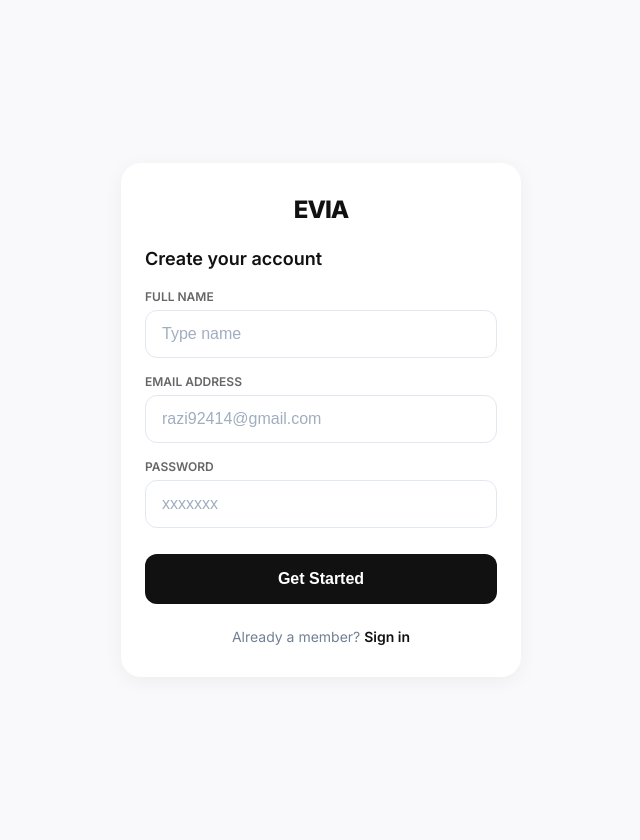
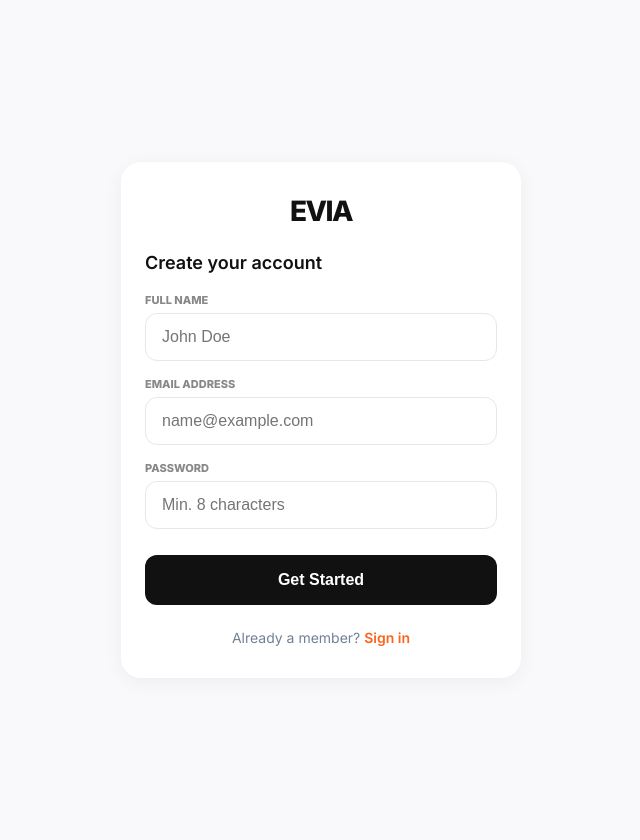
Before and after one commit to gmkarshad45-design/evia-shop, a Flask app: page /signup in a window 1280 px wide. Shown: the whole page, without its empty margins (319-959 px from the left). Run offline with Flask 3, Linux system fonts and the light colour scheme.

Commit message:
Update signup.html

```diff
--- a/templates/signup.html
+++ b/templates/signup.html
@@ -8,7 +8,7 @@
     <style>
         :root {
             --primary-black: #111111;
-            --accent-green: #28a745;
+            --accent-orange: #fb641b;
             --bg-gray: #f9f9fb;
             --border-color: #e2e8f0;
         }
@@ -34,15 +34,11 @@
             box-sizing: border-box;
         }
 
-        .logo-area {
-            text-align: center;
-            margin-bottom: 24px;
-        }
-
+        .logo-area { text-align: center; margin-bottom: 24px; }
         .logo-area h1 {
-            font-size: 24px;
+            font-size: 28px;
             font-weight: 800;
-            letter-spacing: -1px;
+            letter-spacing: -1.5px;
             margin: 0;
             color: var(--primary-black);
         }
@@ -55,15 +51,13 @@
             margin-bottom: 20px;
         }
 
-        .input-group {
-            margin-bottom: 16px;
-        }
+        .input-group { margin-bottom: 16px; }
 
         label {
             display: block;
-            font-size: 12px;
-            font-weight: 600;
-            color: #666;
+            font-size: 11px;
+            font-weight: 700;
+            color: #888;
             margin-bottom: 6px;
             text-transform: uppercase;
         }
@@ -74,20 +68,14 @@
             border: 1.5px solid var(--border-color);
             border-radius: 12px;
             box-sizing: border-box;
-            font-size: 16px; /* Prevents iPhone zoom on focus */
+            font-size: 16px;
             transition: all 0.2s ease;
             background: #fff;
-            color: var(--primary-black);
         }
 
         input:focus {
             outline: none;
             border-color: var(--primary-black);
-            background: #fff;
-        }
-
-        input::placeholder {
-            color: #a0aec0;
         }
 
         .btn {
@@ -98,16 +86,12 @@
             border: none;
             border-radius: 12px;
             cursor: pointer;
-            font-weight: 600;
+            font-weight: 700;
             font-size: 16px;
             margin-top: 10px;
-            transition: transform 0.1s active;
         }
 
-        .btn:active {
-            transform: scale(0.98);
-            opacity: 0.9;
-        }
+        .btn:active { transform: scale(0.98); opacity: 0.9; }
 
         .footer-link {
             text-align: center;
@@ -117,14 +101,20 @@
         }
 
         .footer-link a {
-            color: var(--primary-black);
+            color: var(--accent-orange);
             text-decoration: none;
             font-weight: 600;
         }
 
-        /* Optimization for dark mode preference */
-        @media (prefers-color-scheme: dark) {
-            /* Optional: You can add dark mode colors here if you want */
+        .flash {
+            background: #fff5f5;
+            color: #e53e3e;
+            padding: 12px;
+            border-radius: 10px;
+            font-size: 13px;
+            margin-bottom: 20px;
+            border: 1px solid #feb2b2;
+            text-align: center;
         }
     </style>
 </head>
@@ -136,20 +126,28 @@
 
         <h2>Create your account</h2>
 
+        {% with messages = get_flashed_messages() %}
+            {% if messages %}
+                {% for message in messages %}
+                    <div class="flash">{{ message }}</div>
+                {% endfor %}
+            {% endif %}
+        {% endwith %}
+
         <form method="POST">
             <div class="input-group">
                 <label>Full Name</label>
-                <input type="text" name="full_name" placeholder="Type name" required>
+                <input type="text" name="full_name" placeholder="John Doe" required>
             </div>
 
             <div class="input-group">
                 <label>Email Address</label>
-                <input type="email" name="email" placeholder="razi92414@gmail.com" required>
+                <input type="email" name="email" placeholder="name@example.com" required>
             </div>
 
             <div class="input-group">
                 <label>Password</label>
-                <input type="password" name="password" placeholder="xxxxxxx" required>
+                <input type="password" name="password" placeholder="Min. 8 characters" required>
             </div>
 
             <button type="submit" class="btn">Get Started</button>
```
